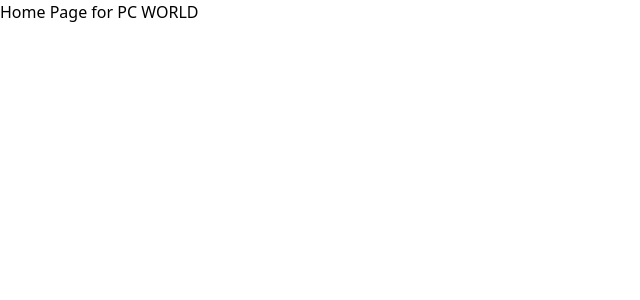
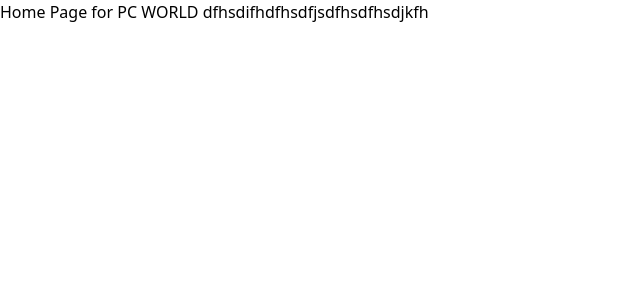
Before and after one commit to Nisarg0077/PC-World, a React (Create React App) app in the folder client/: page / in a window 1280 px wide. Shown: the top 300 px of the page, without its empty margins (0-640 px from the left). Built offline with nearby package versions, Linux system fonts and the light colour scheme.

Commit message:
changes by rushabh

```diff
--- a/client/src/components/Home.js
+++ b/client/src/components/Home.js
@@ -2,7 +2,7 @@
 
 const Home = () => {
   return (
-    <div>Home Page for PC WORLD</div>
+    <div classname="font-bold">Home Page for PC WORLD dfhsdifhdfhsdfjsdfhsdfhsdjkfh</div>
   )
 }
 
```
Also changed, not shown: client/package.json (+6 -1 lines).
